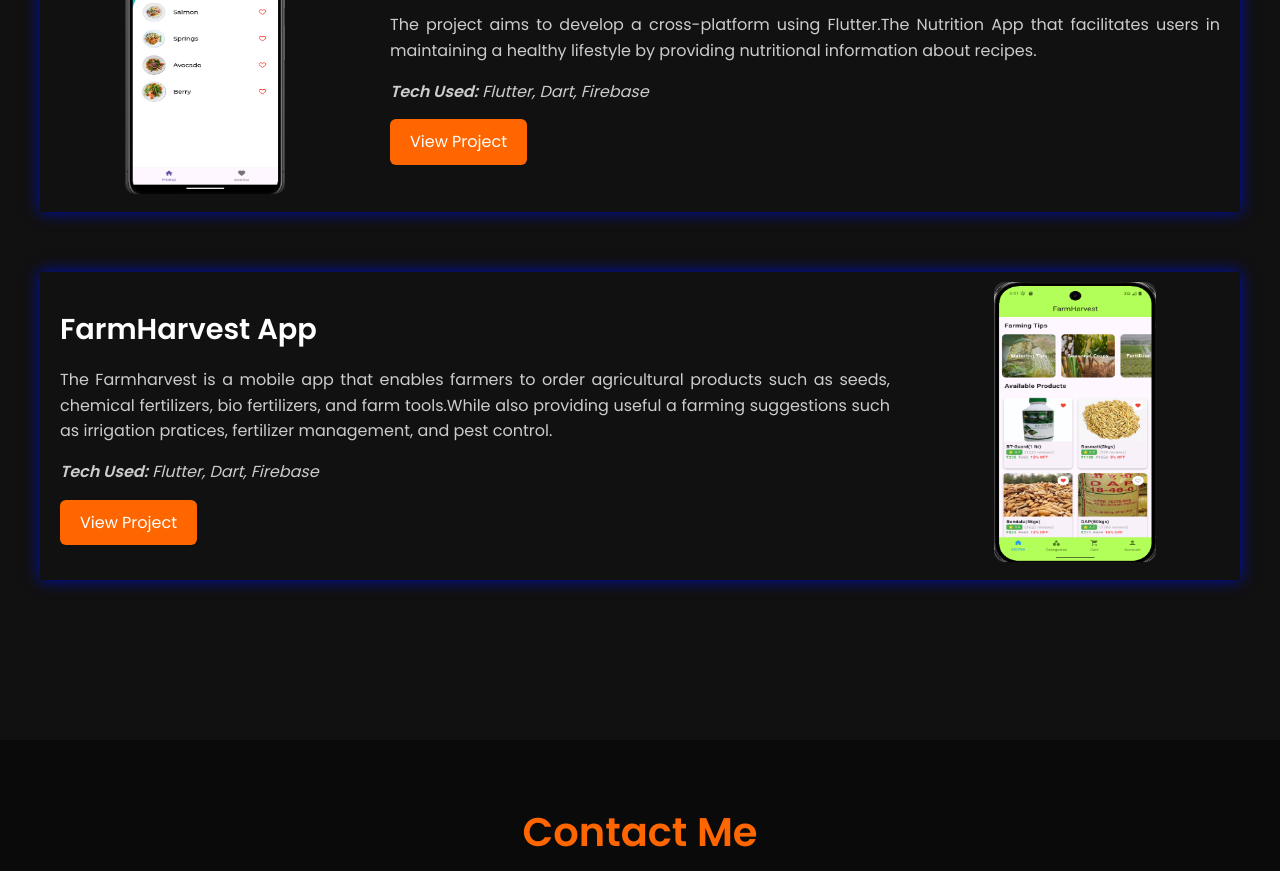
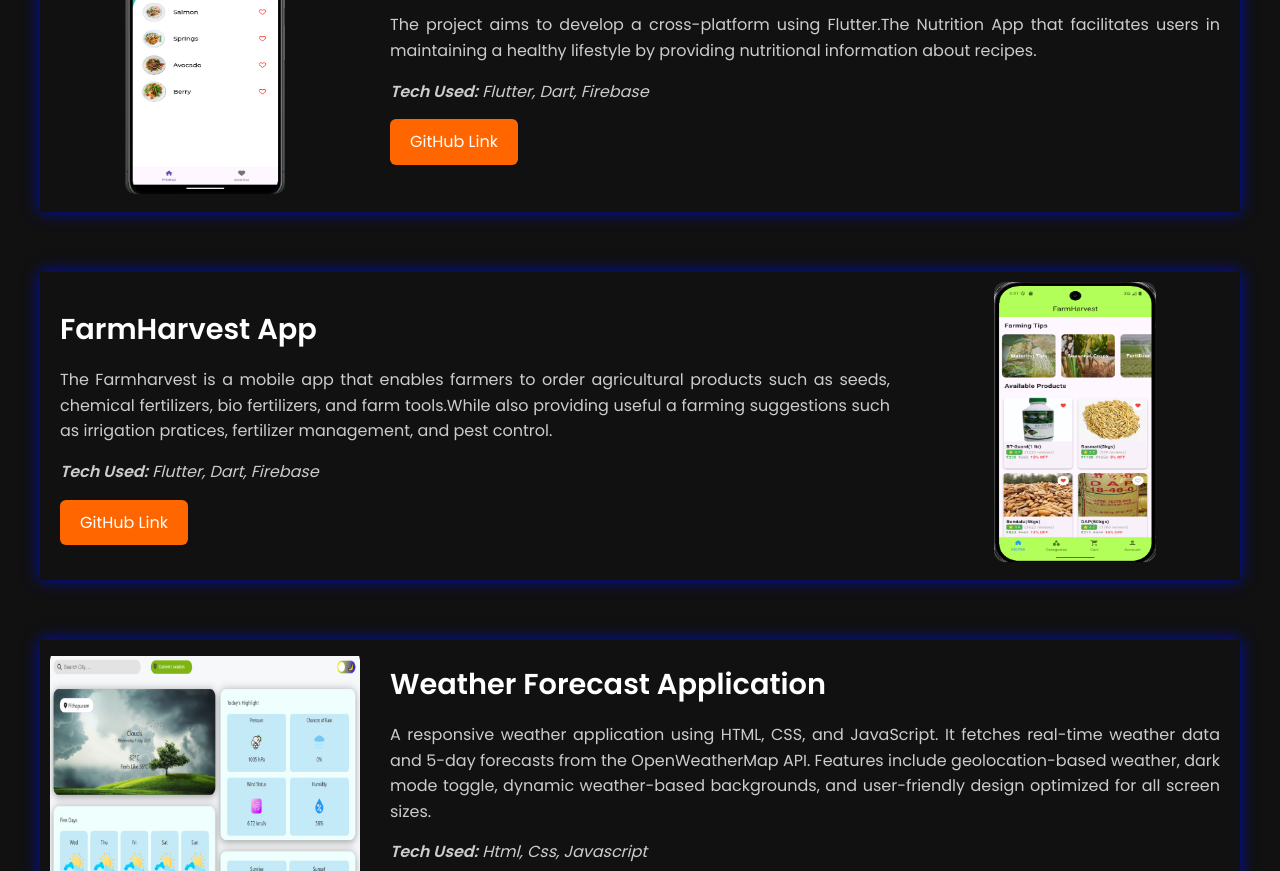
Before and after one commit to ommisaidatta/portfolio, a plain HTML site: page index.html in a window 1280 px wide. Shown: the part 3213-4084 px from the top of the page. Drawn offline with nearby package versions, Linux system fonts and the light colour scheme.

Commit message:
Updated Portfolio

```diff
--- a/index.html
+++ b/index.html
@@ -175,7 +175,7 @@
         in maintaining a healthy lifestyle by providing nutritional information about recipes.
       </p>
       <p class="tech-used"><strong>Tech Used:</strong> Flutter, Dart, Firebase</p>
-      <a href="https://github.com/ommisaidatta/nutritionapp" class="btn" target="_blank">View Project</a>
+      <a href="https://github.com/ommisaidatta/nutritionapp" class="btn" target="_blank">GitHub Link</a>
     </div>
   </div>
 
@@ -192,9 +192,23 @@
         fertilizer management, and pest control.
       </p>
       <p class="tech-used"><strong>Tech Used:</strong> Flutter, Dart, Firebase</p>
-      <a href="https://github.com/ommisaidatta/FarmingApp" class="btn" target="_blank">View Project</a>
+      <a href="https://github.com/ommisaidatta/FarmingApp" class="btn" target="_blank">GitHub Link</a>
     </div>
+  </div>
 
+  <!-- Project 3 -->
+  <div class="project" data-aos="fade-right">
+    <div class="project-image">
+      <img src="assets/projectimages/weather_image.png" alt="Weather App Screenshot" />
+    </div>
+    <div class="project-content">
+      <h3>Weather Forecast Application</h3>
+      <p>
+        A responsive weather application using HTML, CSS, and JavaScript. It fetches real-time weather data and 5-day forecasts from the OpenWeatherMap API. Features include geolocation-based weather, dark mode toggle, dynamic weather-based backgrounds, and user-friendly design optimized for all screen sizes.
+      </p>
+      <p class="tech-used"><strong>Tech Used:</strong> Html, Css, Javascript</p>
+      <a href="https://github.com/ommisaidatta/weather-forecast" class="btn" target="_blank">GitHub Link</a>
+    </div>
   </div>
 </section>
 
```
Also changed, not shown: assets/projectimages/weather_image.png (added), 1 other file.
